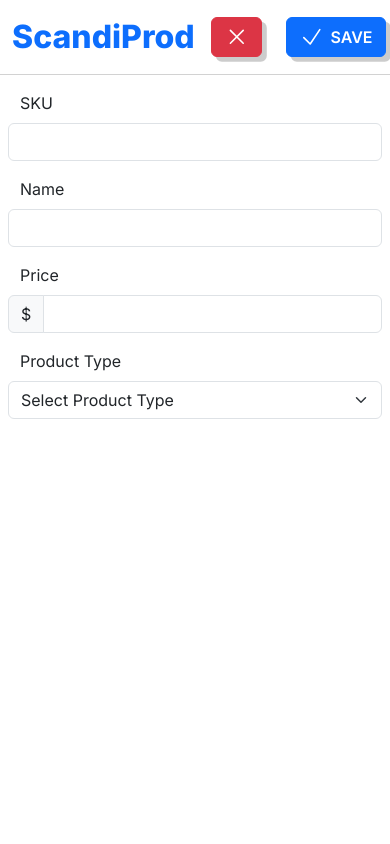
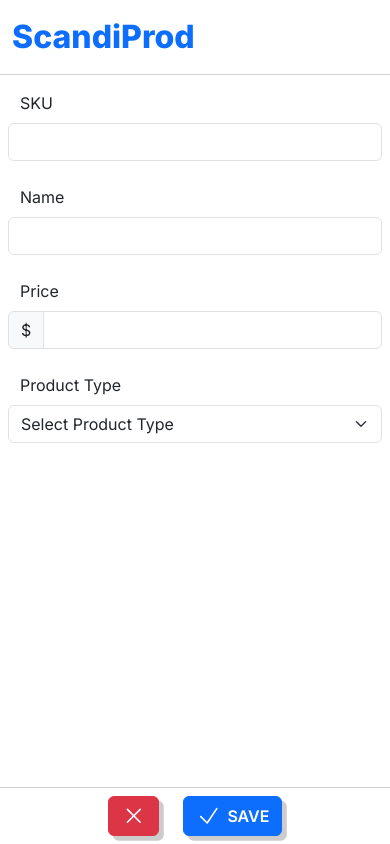
Before and after one commit to babblebey/scandi-prod, a React (Vite) app in the folder client/: page /add-product in a window 390 px wide. Built offline with nearby package versions, Linux system fonts and the light colour scheme; no server answers.

Commit message:
feat: added improved media query to navbar button action buttons

```diff
--- a/client/src/index.css
+++ b/client/src/index.css
@@ -15,6 +15,18 @@
 }
 .navbar-brand a, .navbar-nav a {
     text-decoration: none;
+}
+@media (max-width: 424px) {
+    .navbar-nav {
+        position: fixed;
+        width: 100%;
+        bottom: 0;
+        left: 0;
+        justify-content: center;
+        background: #ffffff;
+        padding: .5rem 0;
+        border-top: 1px solid rgba(0, 0, 0, 0.175);
+    }
 }
 .btn, .card-body {
     box-shadow: .3rem .3rem 0rem rgba(0,0,0,.2)!important;
@@ -65,7 +77,7 @@
     margin: 0 .1rem;
 }
 #product_form > * {
-    margin-bottom: 1rem;
+    margin-bottom: 1.5rem;
 }
 .input-group {
     padding: 0;
```
